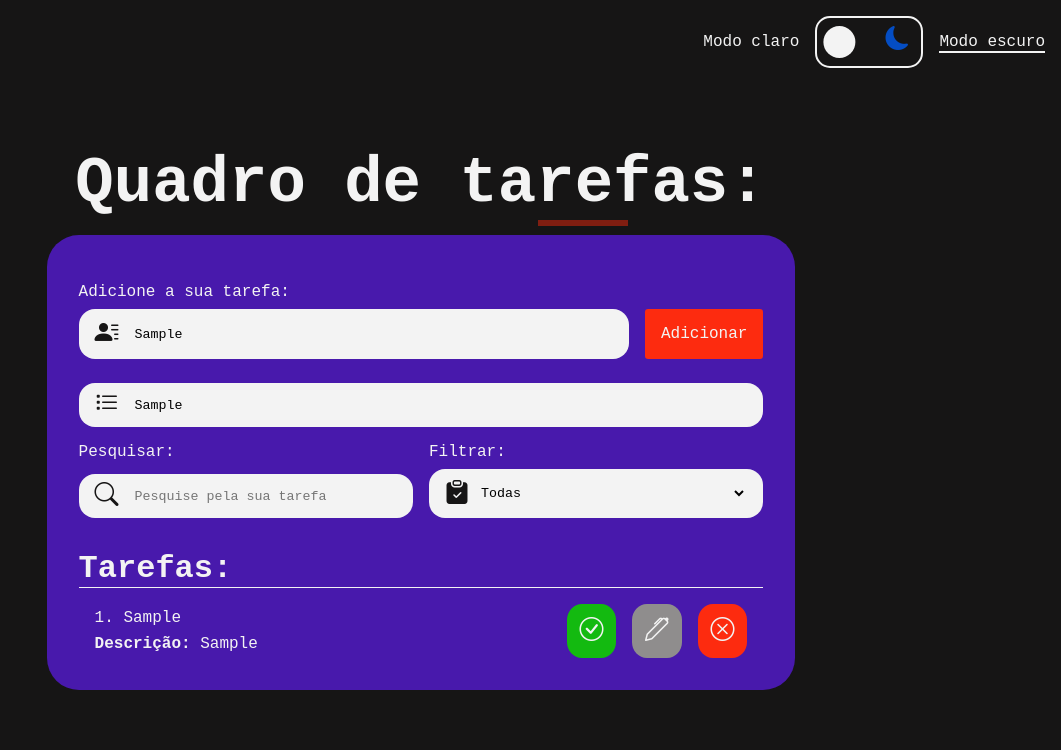
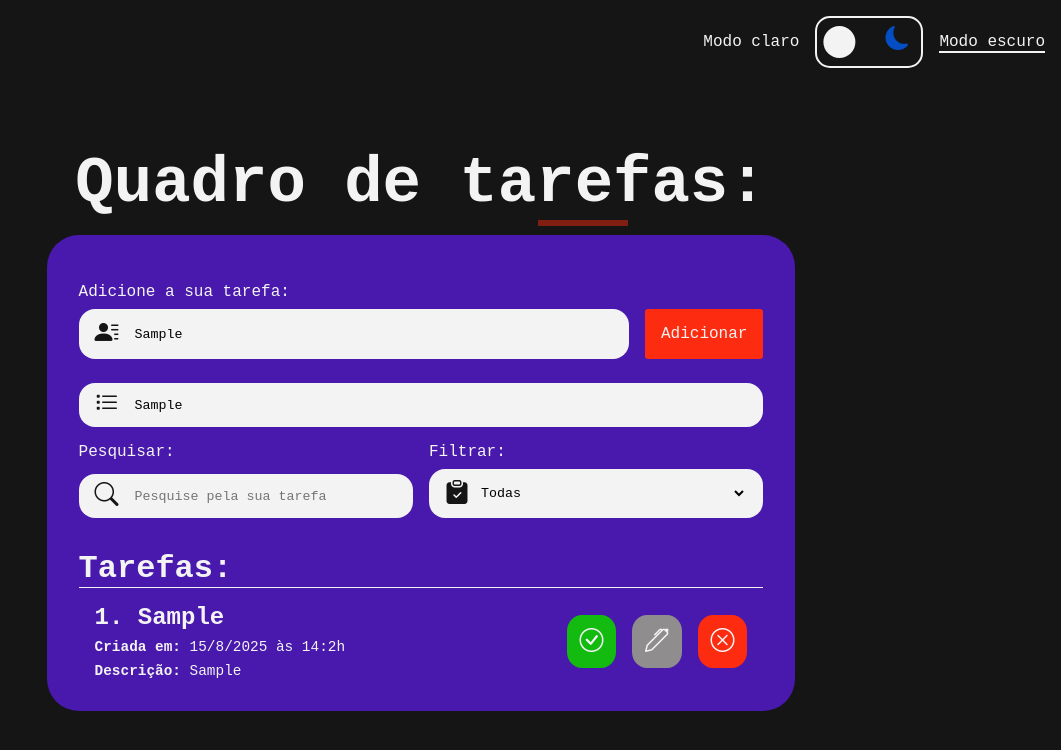
Before and after one commit to kevin-anjos/meuquadrodetarefas, a plain HTML site: page index.html in a window 1280 px wide. Both pictures are taken after typing "Sample", "Sample" into the empty fields and a click on the button "Adicionar". Shown: the whole page, without its empty margins (219-1280 px from the left). Drawn offline with nearby package versions, Linux system fonts and the light colour scheme; a web font is replaced by a local one.

Commit message:
Feature de data

```diff
--- a/css/styles.css
+++ b/css/styles.css
@@ -372,11 +372,17 @@ h2 {
     width: 50%;
 }
 
-.task-name, .task-description {
+.task-name, .task-creation-date, .task-finished-date .task-description {
     word-wrap: break-word;
 }
 
-.task-description {
+.task-name {
+    font-size: 1.5rem;
+    font-weight: bold;
+}
+
+.task-description, .task-creation-date, .task-finished-date {
+    font-size: 0.9rem;
     margin-top: .5rem;
 }
 
--- a/js/ui/tasksPrintHandler.js
+++ b/js/ui/tasksPrintHandler.js
@@ -27,6 +27,18 @@ const createElementsToBePrinted = task => {
 
     const taskName = document.createElement('div');
     taskName.classList.add("task-name");
+
+    const taskCreationDate = document.createElement('div');
+    taskCreationDate.classList.add("task-creation-date");
+
+    taskCreationDate.innerHTML = `<strong>Criada em:</strong> ${task.creationDate}`;
+
+    const taskFinishedDate = document.createElement('div');
+    taskFinishedDate.classList.add("task-finished-date");
+
+    if (task.finishedDate !== undefined) {
+        taskFinishedDate.innerHTML = `<strong>Concluída em:</strong> ${task.finishedDate}`
+    }
 
     const taskDescription = document.createElement('div');
     taskDescription.classList.add("task-description");
@@ -64,7 +76,7 @@ const createElementsToBePrinted = task => {
     deleteTaskBtn.setAttribute('id', `delete-btn-${task.id}`);
     deleteTaskBtn.setAttribute('title', `Deletar`);
 
-    return { toggleDoneTaskBtn, editTaskBtn, deleteTaskBtn, taskInfo, taskName, taskDescription, taskButtonsArea, taskArea };
+    return { toggleDoneTaskBtn, editTaskBtn, deleteTaskBtn, taskInfo, taskName, taskCreationDate, taskFinishedDate, taskDescription, taskButtonsArea, taskArea };
 };
 
 //Imprimir Lista de tarefas
@@ -74,13 +86,13 @@ const printTasksList = list => {
     };
 
     list.forEach(task => {
-        const { toggleDoneTaskBtn, editTaskBtn, deleteTaskBtn, taskInfo, taskName, taskDescription, taskButtonsArea, taskArea } = createElementsToBePrinted(task);
+        const { toggleDoneTaskBtn, editTaskBtn, deleteTaskBtn, taskInfo, taskName, taskCreationDate, taskFinishedDate, taskDescription, taskButtonsArea, taskArea } = createElementsToBePrinted(task);
 
         [toggleDoneTaskBtn, editTaskBtn, deleteTaskBtn].forEach(button => {
             taskButtonsArea.appendChild(button);
         });
 
-        [taskName, taskDescription].forEach(info => {
+        [taskName, taskCreationDate, taskFinishedDate, taskDescription].forEach(info => {
             taskInfo.appendChild(info);
         })
 
--- a/js/utils/Task.js
+++ b/js/utils/Task.js
@@ -1,4 +1,5 @@
 import { tasksList } from "./tasksManager.js";
+import { getCurrentDate } from './date.js';
 
 //Criar a classe Task
 export class Task {
@@ -7,5 +8,7 @@ export class Task {
         this.description = description;
         this.id = tasksList.length;
         this.isDone = false;
+        this.creationDate = getCurrentDate();
+        this.finishedDate = undefined;
     };
 };
--- /dev/null
+++ b/js/utils/date.js
@@ -0,0 +1,13 @@
+//Pegar data atual
+export const getCurrentDate = () => {
+    const date = new Date();
+
+    const currentDay = date.getDate();
+    const currentMonth = date.getMonth() + 1;
+    const currentYear = date.getFullYear();
+
+    const currentHour = date.getHours();
+    const currentMinute = date.getMinutes();
+
+    return `${currentDay}/${currentMonth}/${currentYear} às ${currentHour}:${currentMinute}h`;
+};
--- a/js/utils/tasksManager.js
+++ b/js/utils/tasksManager.js
@@ -12,6 +12,12 @@ import { showEditTaskArea, hideEditTaskArea } from '../ui/taskEditUI.js';
 
 //Importar arquivo do storage
 import { setTaskListInLocalStorage, getTasksListFromLocalStorage } from './storage.js';
+
+//Importar arquivo de filtros
+import { filterTasks } from './filterAndSearch.js';
+
+//Importar arquivo de datas
+import { getCurrentDate } from './date.js';
 
 //Array das Tarefas
 export let tasksList = getTasksListFromLocalStorage();
@@ -74,7 +80,13 @@ export const toggleDoneTask = task => {
     const taskId = Number(task.replace('done-btn-', ""));
     tasksList.forEach(task => {
         if (task.id === taskId) {
-            !task.isDone ? task.isDone = true : task.isDone = false;
+            if (task.isDone) {
+                task.isDone = false;
+                task.finishedDate = undefined;
+            } else {
+                task.isDone = true;
+                task.finishedDate = getCurrentDate();
+            }
         };
     });
     handleTasksListPrint(tasksList);
@@ -100,6 +112,7 @@ export const editTask = () => {
             task.name = addTaskInput.value;
             task.description = descriptionTaskInput.value;
             task.isDone = false;
+            task.finishedDate = undefined;
         };
     });
 
```
